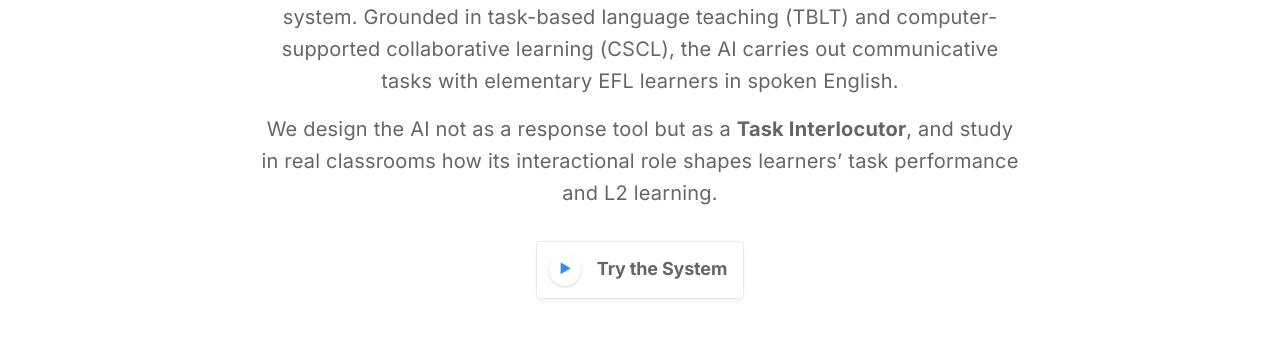
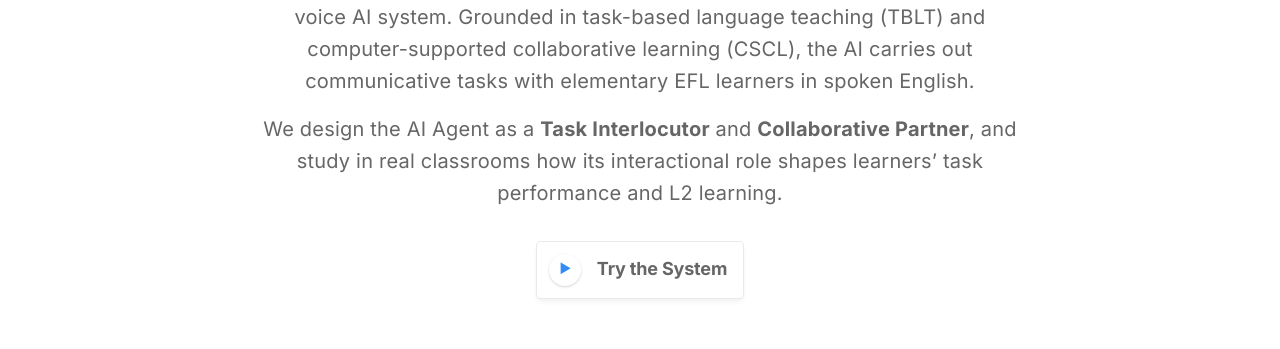
Before and after one commit to Ridealist/team-GSNU, an Astro site: page /en in a window 1280 px wide. Shown: the part 426-775 px from the top of the page. Built offline with nearby package versions, Linux system fonts and the light colour scheme; Astro itself is replaced by a stand-in of ours.

Commit message:
edit research overview

```diff
--- a/src/views/HomePage.astro
+++ b/src/views/HomePage.astro
@@ -16,7 +16,7 @@ const content = {
     subtitle: "음성 AI 과업 대화자",
     intro: [
       "<strong>TBLT-Agent</strong>는 <strong>제2언어 습득(SLA)</strong> 연구자와 <strong>자연어처리(NLP)</strong> 연구자가 함께 개발하는 실시간 음성 AI 시스템입니다. 과업 기반 언어교수법(TBLT)과 컴퓨터 지원 협력학습(CSCL)에 근거해, AI가 초등 EFL 학습자와 영어로 대화하며 과업을 함께 수행합니다.",
-      "AI를 단순한 응답 도구가 아닌 <strong>과업 대화자(Task Interlocutor)</strong>로 설계하고, AI의 상호작용 역할이 학습자의 과업 수행과 L2 학습에 미치는 영향을 실제 교실에서 연구합니다.",
+      "AI를 <strong>과업 대화자(Task Interlocutor)</strong>이자 <strong>협력 파트너(Collaborative Partner)</strong>로 설계하고, AI의 상호작용 역할이 학습자의 과업 수행과 L2 학습에 미치는 영향을 실제 교실에서 연구합니다.",
     ],
     tryIt: "시스템 체험하기",
     systemHeading: "System",
@@ -112,8 +112,8 @@ const content = {
     description: "TBLT-Agent is a real-time voice AI task interlocutor for elementary EFL learners, built jointly by a second language acquisition (SLA) group and a natural language processing (NLP) group.",
     subtitle: "Voice AI Task Interlocutor",
     intro: [
-      "<strong>TBLT-Agent</strong> is a collaborative effort of <strong>second language acquisition (SLA)</strong> and <strong>natural language processing (NLP)</strong> researchers to build a real-time voice AI system. Grounded in task-based language teaching (TBLT) and computer-supported collaborative learning (CSCL), the AI carries out communicative tasks with elementary EFL learners in spoken English.",
-      "We design the AI not as a response tool but as a <strong>Task Interlocutor</strong>, and study in real classrooms how its interactional role shapes learners’ task performance and L2 learning.",
+      "<strong>TBLT-Agent</strong> is a multidisciplinary research of <strong>second language acquisition (SLA)</strong> and <strong>natural language processing (NLP)</strong> researchers to build a real-time voice AI system. Grounded in task-based language teaching (TBLT) and computer-supported collaborative learning (CSCL), the AI carries out communicative tasks with elementary EFL learners in spoken English.",
+      "We design the AI Agent as a <strong>Task Interlocutor</strong> and <strong>Collaborative Partner</strong>, and study in real classrooms how its interactional role shapes learners’ task performance and L2 learning.",
     ],
     tryIt: "Try the System",
     systemHeading: "System",
```
